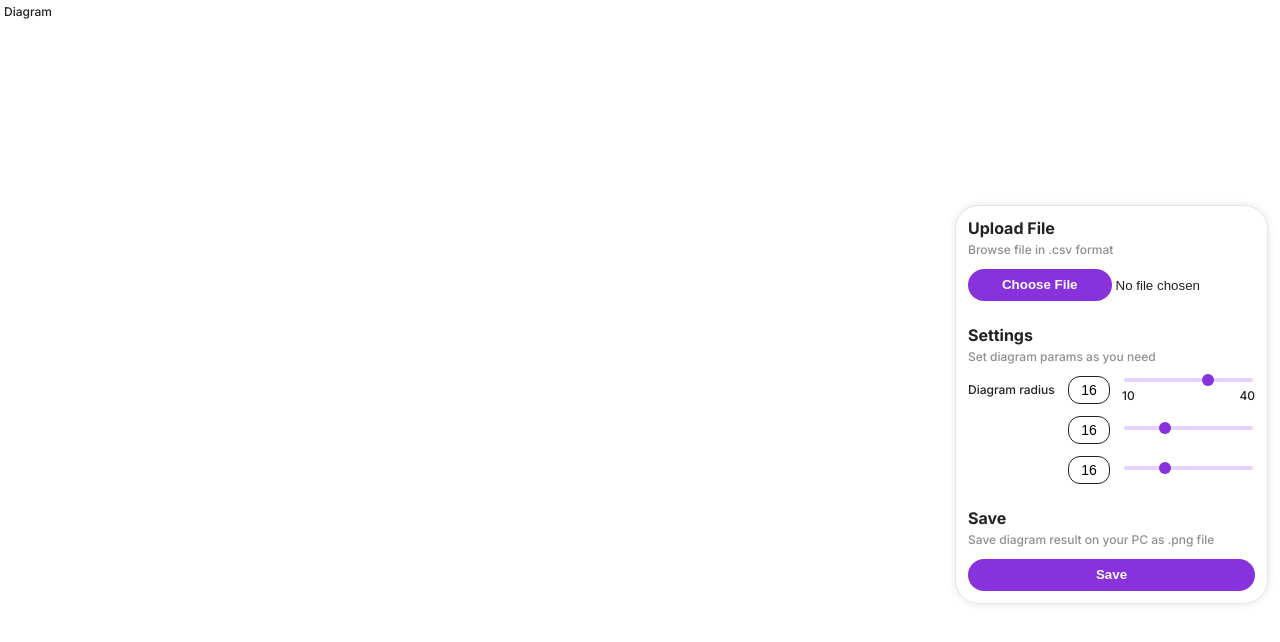
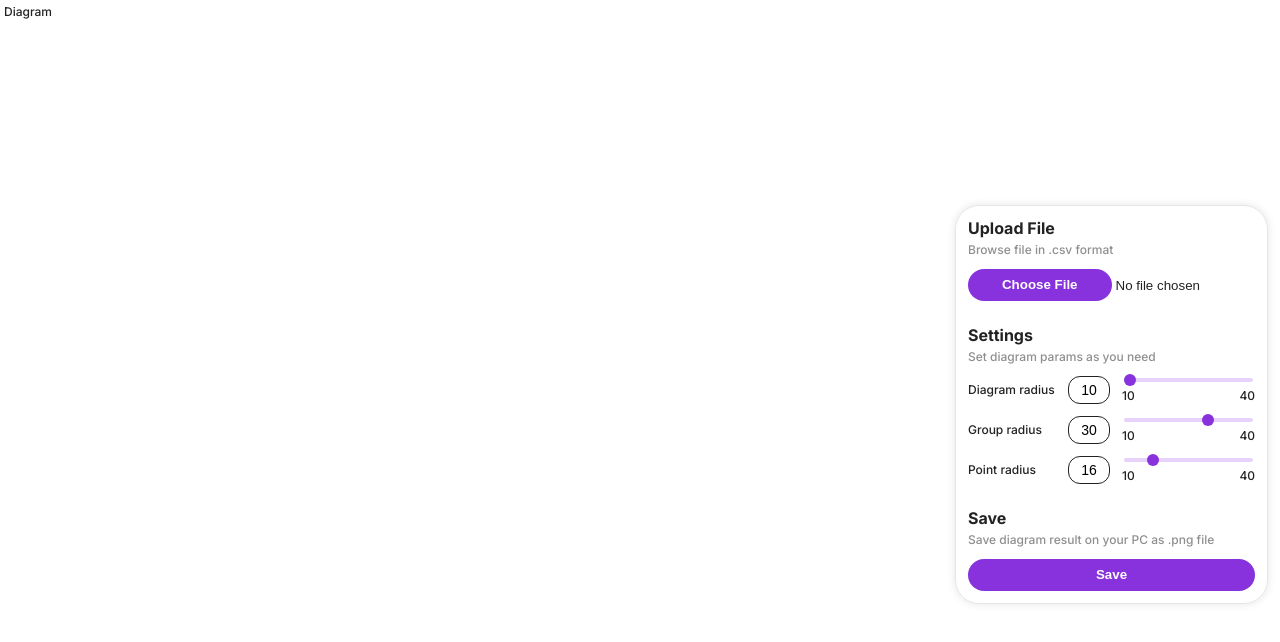
Before and after one commit to lletov/round-diagram, a React (Create React App) app: page / in a window 1280 px wide. Shown: the top 642 px of the page. Built offline with nearby package versions, Linux system fonts and the light colour scheme.

Commit message:
feat: show state params in settings

```diff
--- a/src/App.js
+++ b/src/App.js
@@ -2,12 +2,14 @@ import logo from './logo.svg';
 import './App.css';
 import { Diagram } from './components/Diagram.js';
 import { Panel } from './components/Panel.js';
-import { createContext, useContext, useState } from 'react';
+import { createContext, useContext, useState, useLayoutEffect } from 'react';
 import { DiagramContext } from './components/Context.js';
 
 function App() {
   const [diagramParams, setDiagramParams] = useState({
-    diagramRadius: 60,
+    width: 800,
+    height: 600,
+    diagramRadius: 10,
     groupRadius: 30,
     pointRadius: 16
   })
--- a/src/components/Panel.js
+++ b/src/components/Panel.js
@@ -1,7 +1,12 @@
 import React from 'react'
+import { useContext } from 'react';
 import { RangeSetting } from './RangeSetting'
+import { DiagramContext } from './Context.js';
 
 export const Panel = () => {
+
+  const params = useContext(DiagramContext);
+
   return (
     <div className='panel'>
         <div className='panel-block'>
@@ -20,9 +25,21 @@ export const Panel = () => {
                 title='Diagram radius'
                 min="10"
                 max="40"
+                value={params.diagramRadius}
+                width={params.width}
             />
-            <RangeSetting/>
-            <RangeSetting/>
+            <RangeSetting
+                title='Group radius'
+                min="10"
+                max="40"
+                value={params.groupRadius}
+            />
+            <RangeSetting
+                title='Point radius'
+                min="10"
+                max="40"
+                value={params.pointRadius}
+            />
         </div>
         <div className='panel-block'>
             <div className='panel-block-header'>
--- a/src/components/RangeSetting.js
+++ b/src/components/RangeSetting.js
@@ -1,17 +1,14 @@
-import React from 'react'
+import React, { useState } from 'react'
 import { useContext } from 'react'
-// import DiagramContext from './../App'
-import { DiagramContext } from './Context.js';
 
+export const RangeSetting = ({title, min, max, value}) => {
 
-export const RangeSetting = ({title, min, max}) => {
-  const params = useContext(DiagramContext);
   return (
     <div className='range-setting'>
         <div className='range-setting-title'>{title}</div>
-        <input type='number' value="16"/>
+        <input type='number' value={value}/>
         <div className='range-input'>
-            <input type='range' min={min} max={max} defaultValue={params.groupRadius}/>
+            <input type='range' min={min} max={max} defaultValue={value}/>
             <div>
                 <p>{min}</p>
                 <p>{max}</p>
```
